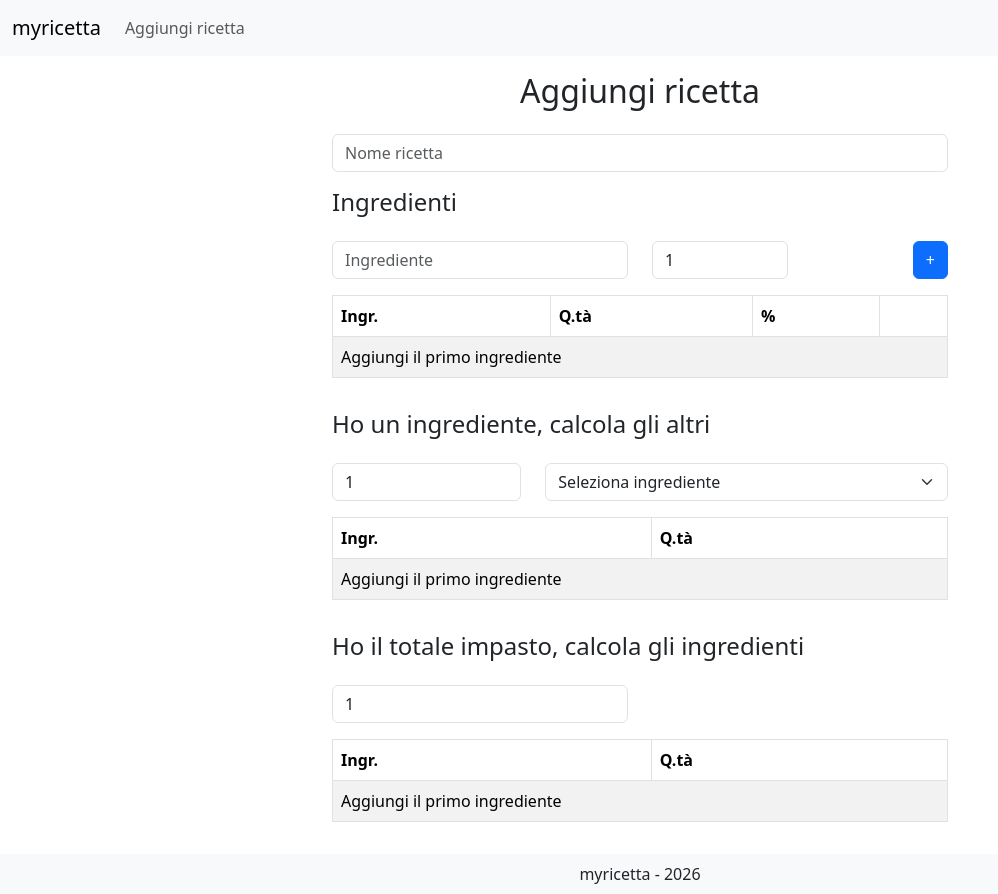
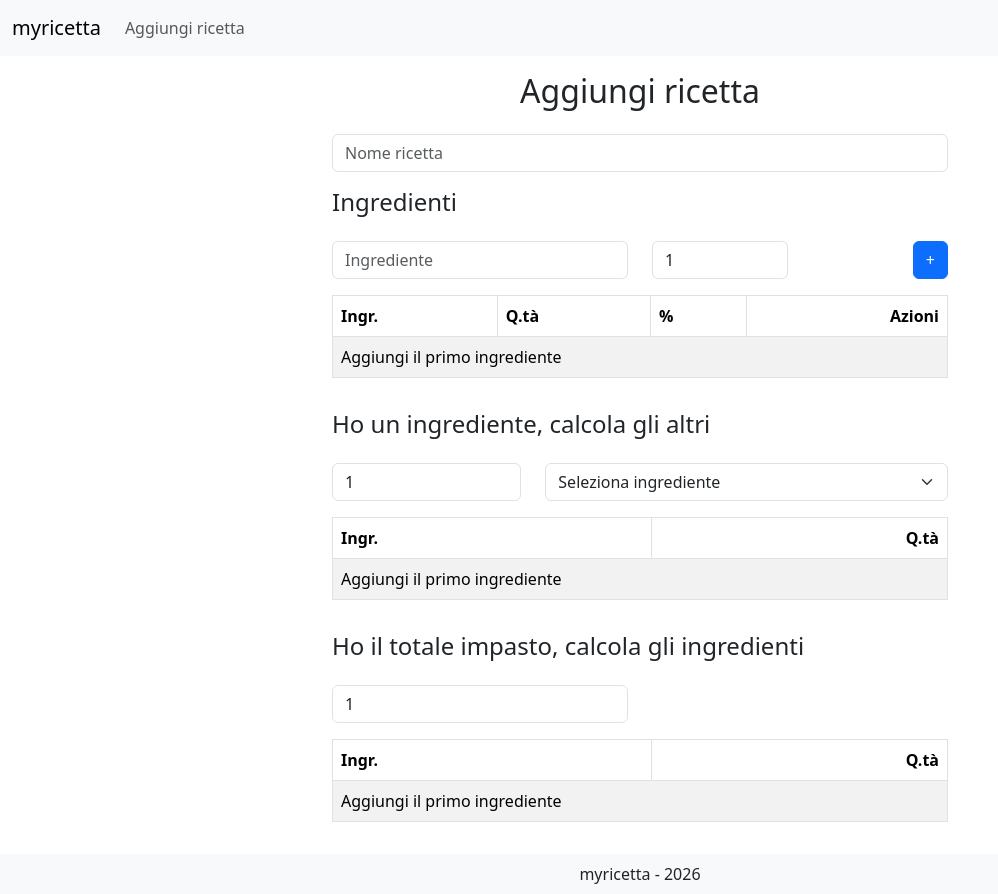
Before and after one commit to tave8/myricetta-react, a React (Vite) app: page /add-recipe in a window 1280 px wide. Shown: the whole page, without its empty margins (0-998 px from the left). Built offline with nearby package versions, Linux system fonts and the light colour scheme.

Commit message:
table footers style

```diff
--- a/src/components/Recipe.jsx
+++ b/src/components/Recipe.jsx
@@ -155,7 +155,7 @@ const RecipeComponent = (props) => {
                       <th>Ingr.</th>
                       <th>Q.tà</th>
                       <th>%</th>
-                      <th></th>
+                      <th className="text-end">Azioni</th>
                     </tr>
                   </thead>
                   <tbody>
@@ -201,8 +201,8 @@ const RecipeComponent = (props) => {
                   </tbody>
                   <tfoot>
                     {ingredientsCalculations?.ingredients.length > 0 && (
-                      <tr>
-                        <td>TOTALE:</td>
+                      <tr className="fw-bold">
+                        <td className="text-end">TOTALE:</td>
                         <td>{ingredientsCalculations.totIngredientsRounded}</td>
                       </tr>
                     )}
@@ -268,7 +268,7 @@ const RecipeComponent = (props) => {
                   <thead>
                     <tr>
                       <th>Ingr.</th>
-                      <th>Q.tà</th>
+                      <th className="text-end">Q.tà</th>
                     </tr>
                   </thead>
                   <tbody>
@@ -278,7 +278,7 @@ const RecipeComponent = (props) => {
                       return (
                         <tr key={ingredient.id} className={isIngredientInListSameAsKnownIngredient ? "table-primary" : ""}>
                           <td>{ingredient.name}</td>
-                          <td>{ingredient.quantityRounded}</td>
+                          <td className="text-end">{ingredient.quantityRounded}</td>
                         </tr>
                       )
                     })}
@@ -292,8 +292,8 @@ const RecipeComponent = (props) => {
                   </tbody>
                   <tfoot>
                     {ingredientsCalculationsFromIngredient?.ingredients.length > 0 && (
-                      <tr>
-                        <td>TOTALE:</td>
+                      <tr className="text-end fw-bold">
+                        <td >TOTALE:</td>
                         <td>{ingredientsCalculationsFromIngredient.totIngredientsRounded}</td>
                       </tr>
                     )}
@@ -336,7 +336,7 @@ const RecipeComponent = (props) => {
                   <thead>
                     <tr>
                       <th>Ingr.</th>
-                      <th>Q.tà</th>
+                      <th className="text-end">Q.tà</th>
                     </tr>
                   </thead>
                   <tbody>
@@ -346,7 +346,7 @@ const RecipeComponent = (props) => {
                       return (
                         <tr key={ingredient.id}>
                           <td>{ingredient.name}</td>
-                          <td>{ingredient.quantityRounded}</td>
+                          <td className="text-end">{ingredient.quantityRounded}</td>
                         </tr>
                       )
                     })}
@@ -360,9 +360,9 @@ const RecipeComponent = (props) => {
                   </tbody>
                   <tfoot>
                     {ingredientsCalculationsFromRecipeQuantity?.ingredients.length > 0 && (
-                      <tr className="table-primary">
-                        <td>TOTALE:</td>
-                        <td>{ingredientsCalculationsFromRecipeQuantity.totIngredientsRounded}</td>
+                      <tr className="table-primary fw-bold">
+                        <td className="text-end">TOTALE:</td>
+                        <td className="text-end">{ingredientsCalculationsFromRecipeQuantity.totIngredientsRounded}</td>
                       </tr>
                     )}
                   </tfoot>
```
